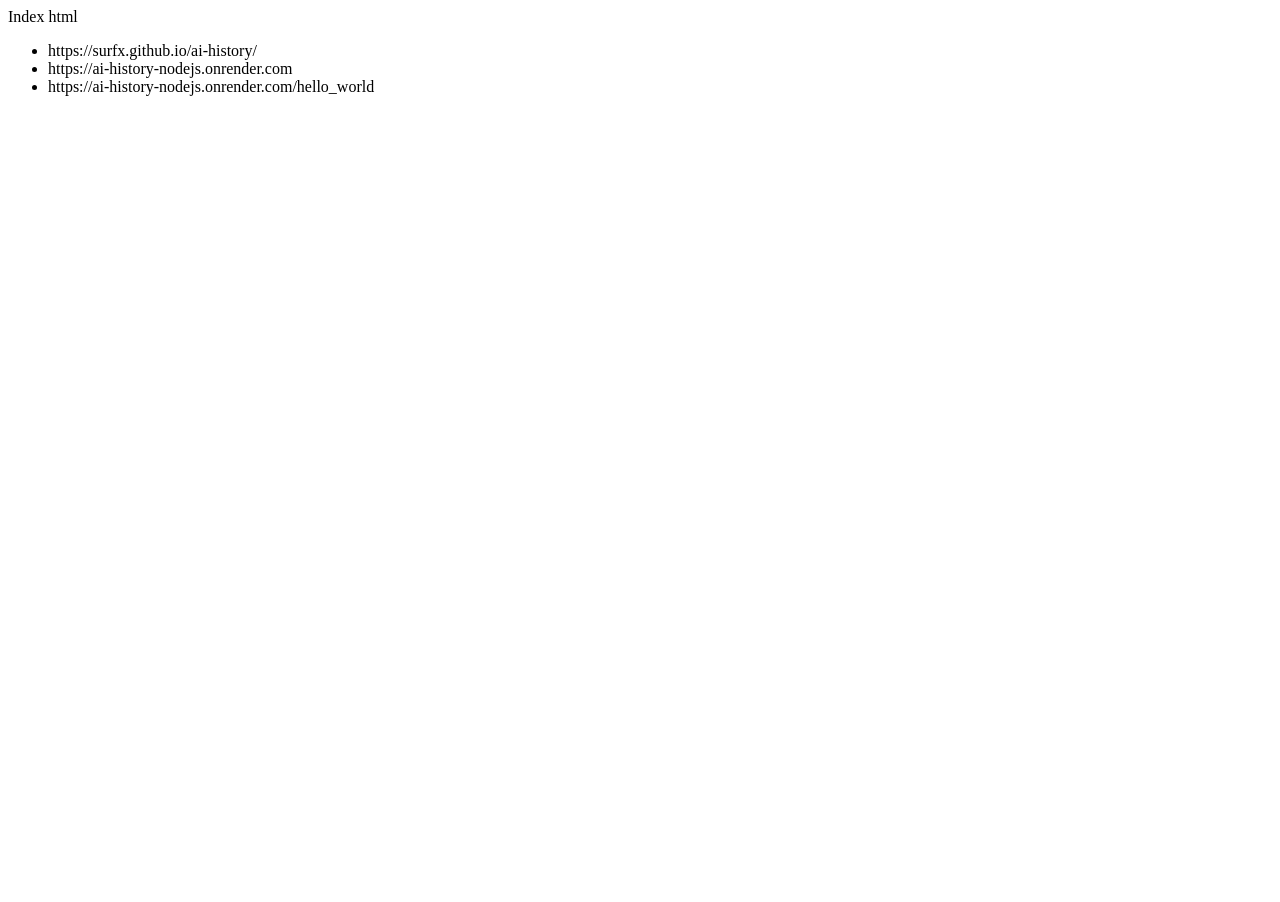
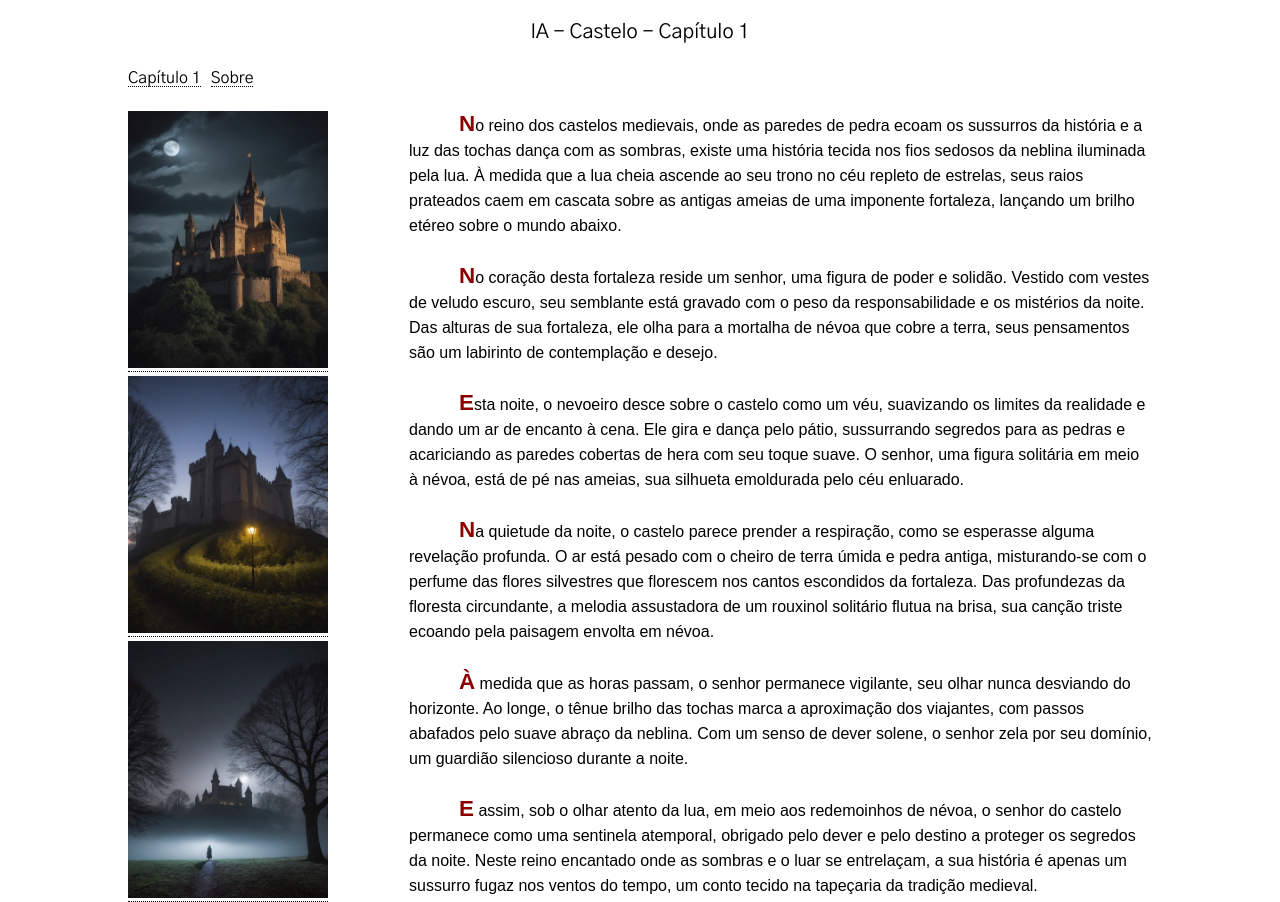
Before and after one commit to surfx/ai-history, a website: page index.html in a window 1280 px wide. Shown: the top 902 px of the page. Before the commit the page ends 800 px from the top, so only its background shows below. Drawn offline with Linux system fonts and the light colour scheme.

Commit message:
index, sobre, imagens, texto

```diff
--- a/index.html
+++ b/index.html
@@ -1,21 +1,58 @@
 <!DOCTYPE html>
 <html lang="pt-BR">
-
 <head>
     <meta charset="UTF-8">
     <meta name="viewport" content="width=device-width, initial-scale=1.0">
     <title>AI History</title>
+    <link rel="stylesheet" href="resources/css/index.css">
+    <script src="resources/js/index.js"></script>
 </head>
+<body>
+    <div class="main">
+        <div class="header">
+            <h1>IA - Castelo - Capítulo 1</h1>
+        </div>
+        <div class="menu">
+            <ul>
+                <li><a href="index.html">Capítulo 1</a></li>
+                <li><a href="resources/paginas/sobre.html">Sobre</a></li>
+            </ul>
+        </div>
+        <div class="container">
 
-<body>
-    Index html
+            <div class="index-image">
+                <a href="resources/imagens/capitulo1/2024-04-16_18-36-31_3865.webp" target="_blank">
+                    <img id="img-castle-index" src="resources/imagens/capitulo1/2024-04-16_18-36-31_3865.webp" alt="Castelo - Capítulo 1">
+                </a>
+                <a href="resources/imagens/capitulo1/2024-04-16_19-36-28_4958.webp" target="_blank">
+                    <img src="resources/imagens/capitulo1/2024-04-16_19-36-28_4958.webp" alt="">
+                </a>
+                <a href="resources/imagens/capitulo1/2024-04-16_19-36-33_3103.webp" target="_blank">
+                    <img src="resources/imagens/capitulo1/2024-04-16_19-36-33_3103.webp" alt="">
+                </a>
+                <a href="resources/imagens/capitulo1/2024-04-16_19-35-43_9132.webp" target="_blank">
+                    <img src="resources/imagens/capitulo1/2024-04-16_19-35-43_9132.webp" alt="">
+                </a>
+                <a href="resources/imagens/capitulo1/2024-04-16_19-35-59_6966.webp" target="_blank">
+                    <img src="resources/imagens/capitulo1/2024-04-16_19-35-59_6966.webp" alt="">
+                </a>
+            </div>
+            <div class="index-text">
+                <p>No reino dos castelos medievais, onde as paredes de pedra ecoam os sussurros da história e a luz das tochas dança com as sombras, existe uma história tecida nos fios sedosos da neblina iluminada pela lua. À medida que a lua cheia ascende ao seu trono no céu repleto de estrelas, seus raios prateados caem em cascata sobre as antigas ameias de uma imponente fortaleza, lançando um brilho etéreo sobre o mundo abaixo.</p>
+                <p></p>
+                <p>No coração desta fortaleza reside um senhor, uma figura de poder e solidão. Vestido com vestes de veludo escuro, seu semblante está gravado com o peso da responsabilidade e os mistérios da noite. Das alturas de sua fortaleza, ele olha para a mortalha de névoa que cobre a terra, seus pensamentos são um labirinto de contemplação e desejo.</p>
+                <p></p>
+                <p>Esta noite, o nevoeiro desce sobre o castelo como um véu, suavizando os limites da realidade e dando um ar de encanto à cena. Ele gira e dança pelo pátio, sussurrando segredos para as pedras e acariciando as paredes cobertas de hera com seu toque suave. O senhor, uma figura solitária em meio à névoa, está de pé nas ameias, sua silhueta emoldurada pelo céu enluarado.</p>
+                <p></p>
+                <p>Na quietude da noite, o castelo parece prender a respiração, como se esperasse alguma revelação profunda. O ar está pesado com o cheiro de terra úmida e pedra antiga, misturando-se com o perfume das flores silvestres que florescem nos cantos escondidos da fortaleza. Das profundezas da floresta circundante, a melodia assustadora de um rouxinol solitário flutua na brisa, sua canção triste ecoando pela paisagem envolta em névoa.</p>
+                <p></p>
+                <p>À medida que as horas passam, o senhor permanece vigilante, seu olhar nunca desviando do horizonte. Ao longe, o tênue brilho das tochas marca a aproximação dos viajantes, com passos abafados pelo suave abraço da neblina. Com um senso de dever solene, o senhor zela por seu domínio, um guardião silencioso durante a noite.</p>
+                <p></p>
+                <p>E assim, sob o olhar atento da lua, em meio aos redemoinhos de névoa, o senhor do castelo permanece como uma sentinela atemporal, obrigado pelo dever e pelo destino a proteger os segredos da noite. Neste reino encantado onde as sombras e o luar se entrelaçam, a sua história é apenas um sussurro fugaz nos ventos do tempo, um conto tecido na tapeçaria da tradição medieval.</p>
+            </div>
 
+        </div>
 
-    <ul>
-        <li>https://surfx.github.io/ai-history/</li>
-        <li>https://ai-history-nodejs.onrender.com</li>
-        <li>https://ai-history-nodejs.onrender.com/hello_world</li>
-    </ul>
-
+    </div>
 </body>
 </html>
--- /dev/null
+++ b/resources/css/geral.css
@@ -0,0 +1,53 @@
+@import url("reset.css");
+@import url('https://fonts.googleapis.com/css2?family=Gothic+A1&display=swap');
+
+h1, a {
+  font-family: "Gothic A1", sans-serif;
+  font-weight: 400;
+  font-style: normal;
+}
+
+*,
+html,
+body {
+  font-family: "arial";
+  font-weight: 400;
+  font-style: normal;
+  line-height: 25px;
+}
+
+a {
+  color: black;
+  text-decoration: none;
+  border-collapse: collapse;
+  border-bottom: 1pt #000 dotted;
+}
+
+
+h1 {
+  font-size: 20px;
+}
+
+.main {
+  display: grid;
+  margin: 0 auto;
+  width: 1024px;
+  min-height: 100px;
+}
+
+.header {
+  text-align: center;
+  margin: 20px 0;
+}
+
+.menu {
+  margin-bottom: 20px;
+}
+
+.menu ul {
+  display: flex;
+}
+
+.menu ul li {
+  margin-right: 10px;
+}
--- /dev/null
+++ b/resources/css/index.css
@@ -0,0 +1,24 @@
+@import url("geral.css");
+
+.container {
+    display: grid;
+    grid-template-columns: 25% 1fr;
+    column-gap: 25px;
+    overflow: hidden;
+}
+
+
+.index-image img {
+    width: 200px;
+}
+
+.index-text p {
+    text-indent: 50px;
+    margin-bottom: 25px;
+}
+
+.index-text p::first-letter {
+    font-size: 1.4rem;
+    font-weight: bold;
+    color: darkred;
+}
--- /dev/null
+++ b/resources/css/reset.css
@@ -0,0 +1,48 @@
+/* http://meyerweb.com/eric/tools/css/reset/
+   v2.0 | 20110126
+   License: none (public domain)
+*/
+
+html, body, div, span, applet, object, iframe,
+h1, h2, h3, h4, h5, h6, p, blockquote, pre,
+a, abbr, acronym, address, big, cite, code,
+del, dfn, em, img, ins, kbd, q, s, samp,
+small, strike, strong, sub, sup, tt, var,
+b, u, i, center,
+dl, dt, dd, ol, ul, li,
+fieldset, form, label, legend,
+table, caption, tbody, tfoot, thead, tr, th, td,
+article, aside, canvas, details, embed,
+figure, figcaption, footer, header, hgroup,
+menu, nav, output, ruby, section, summary,
+time, mark, audio, video {
+	margin: 0;
+	padding: 0;
+	border: 0;
+	font-size: 100%;
+	font: inherit;
+	vertical-align: baseline;
+}
+/* HTML5 display-role reset for older browsers */
+article, aside, details, figcaption, figure,
+footer, header, hgroup, menu, nav, section {
+	display: block;
+}
+body {
+	line-height: 1;
+}
+ol, ul {
+	list-style: none;
+}
+blockquote, q {
+	quotes: none;
+}
+blockquote:before, blockquote:after,
+q:before, q:after {
+	content: '';
+	content: none;
+}
+table {
+	border-collapse: collapse;
+	border-spacing: 0;
+}
--- /dev/null
+++ b/resources/css/sobre.css
@@ -0,0 +1,5 @@
+@import url("geral.css");
+
+.container p {
+    margin-bottom: 10px;
+}
```
Also changed, not shown: resources/js/index.js (added, +17 -0 lines), resources/paginas/sobre.html (added, +43 -0 lines), README.md, resources/imagens/capitulo1/2024-04-16_18-36-31_3865.webp (added), resources/imagens/capitulo1/2024-04-16_19-35-43_9132.webp (added), resources/imagens/capitulo1/2024-04-16_19-35-59_6966.webp (added), resources/imagens/capitulo1/2024-04-16_19-36-28_4958.webp (added), resources/imagens/capitulo1/2024-04-16_19-36-33_3103.webp (added).
